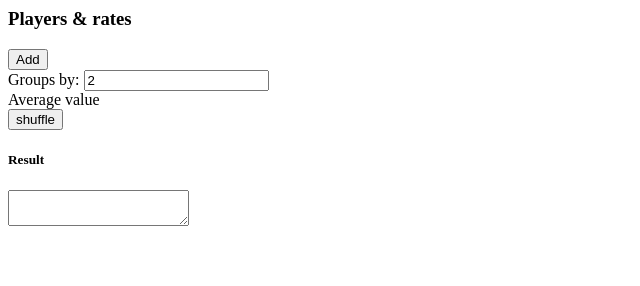
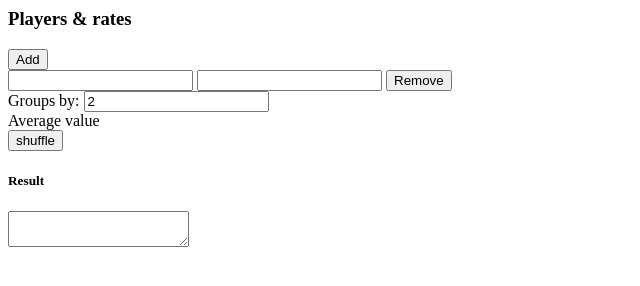
Before and after one commit to angmarb/shuffle-list, a plain HTML site: page index.html in a window 1280 px wide. Both pictures are taken after a click on the button "Add". Shown: the whole page, without its empty margins (0-640 px from the left). Drawn offline with Linux system fonts and the light colour scheme.

Commit message:
Update index.html

```diff
--- a/index.html
+++ b/index.html
@@ -5,7 +5,7 @@
     </h3>
     <div id="rows">
       <button class="button" onclick="s.add()">Add</button>
-      <div id="sample_row" class="row" style="display: none;">
+      <div id="sample_row" class="_row" style="display: none;">
         <input class="item_name" />
         <input class="item_value" type="number" oninput="s.recalculate()" />
         <button type="button" onclick="this.parent.remove()">Remove</button>
@@ -51,9 +51,10 @@
         add: () => {
           const h = document.getElementById('sample_row').outerHTML;
           document.getElementById('rows').insertAdjacentHTML('beforeend', h);
-          const rows = document.querySelectorAll('.row');
+          const rows = document.querySelectorAll('._row');
           const lastRow = rows[rows.length - 1];
-          lastRow.display = 'block';
+          lastRow.classList.add('row');
+          lastRow.style.display = 'block';
           lastRow.removeAttribute('id');
         },
         recalculate: () => {
```
